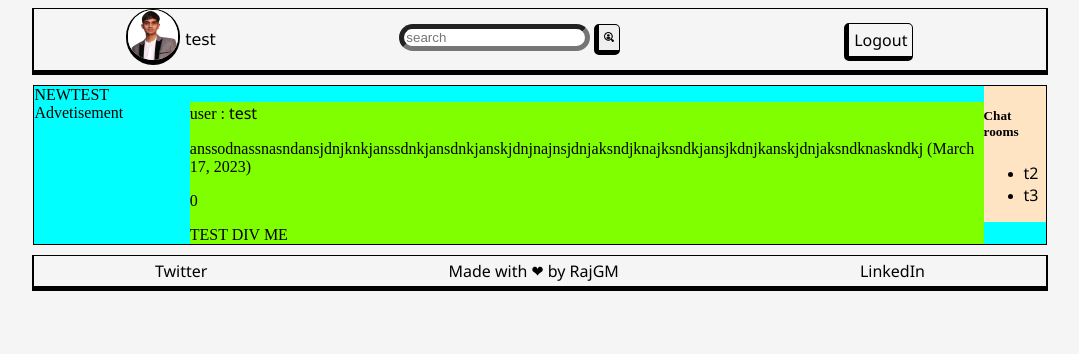
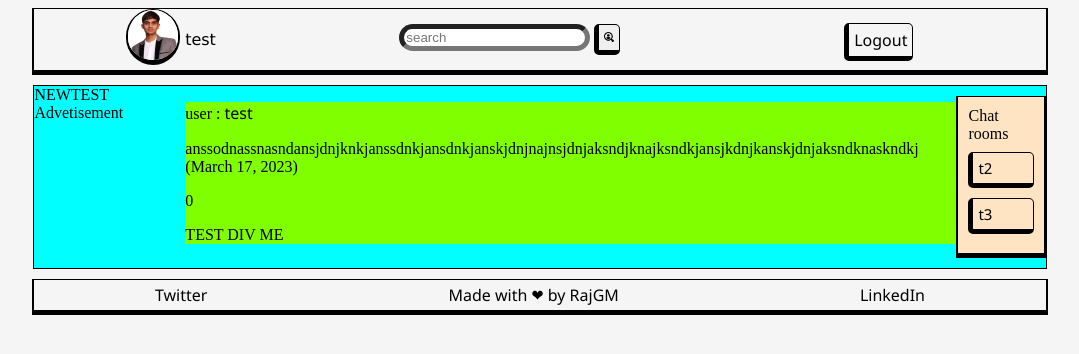
Before and after one commit to RajGM/webDevProject, a Django app: page / in a window 1280 px wide. Shown: the top 354 px of the page, without its empty margins (100-1179 px from the left). Run offline with Django 3.2, Linux system fonts and the light colour scheme; a user stored in the database is signed in; data comes from the database, SQL or seed files in the repository; both versions use the stored data as it was after the commit.

Commit message:
chatList design done

```diff
--- a/socialmedia/static/css/index.css
+++ b/socialmedia/static/css/index.css
@@ -93,6 +93,9 @@ a{
     display: flex;
     flex-direction: column;
     background-color: bisque;
+    margin-top: 10px;
+    padding: 10px;
+    margin-bottom: 10px;
 }
 
 .row{
@@ -103,3 +106,17 @@ a{
     gap: 5px;
     font-family: 'Lucida Sans', 'Lucida Sans Regular', 'Lucida Grande', 'Lucida Sans Unicode', Geneva, Verdana, sans-serif;
 }
+
+.chatRoomList{
+    display: flex;
+    flex-direction: column;
+    min-height: 100px;
+    justify-content: center;
+    font-size: 15px;
+    gap:10px;
+    font-family:'Lucida Sans', 'Lucida Sans Regular', 'Lucida Grande', 'Lucida Sans Unicode', Geneva, Verdana, sans-serif;
+}
+
+ul{
+    list-style: none;
+}
--- a/socialmedia/templates/chat_room.html
+++ b/socialmedia/templates/chat_room.html
@@ -1,4 +1,4 @@
-{% extends "snsApp/home_base.html" %}
+{% extends "./home_base.html" %}
 {% block content %}
   {% if user.is_authenticated %}
   <textarea id="chat-log" cols="100" rows="20"></textarea><br>
@@ -42,5 +42,5 @@
   {% endif%}
 {% endblock %}
 {% block sidebar%}
-  {% include "snsApp/sidebar.html" %}
+  {% include "./sidebar.html" %}
 {% endblock %}
--- a/socialmedia/templates/sidebar.html
+++ b/socialmedia/templates/sidebar.html
@@ -1,13 +1,15 @@
-<div class="sideBar">
+<div class="sideBar boderDiv">
 {% if user.is_authenticated %}
 
-    <div class="sidebar-chat">
-      <h5>Chat rooms </h5>
-      <ul>
-        {% for following in following_list %}
-        <li><a href="/chat/{{ following.chat_room }}"> {{ following.user }} </a></li>
+    <div >
+      <div>Chat rooms </div>
+        <div class="chatRoomList">
+        {% for following in following_list %}<a href="/chat/{{ following.chat_room }}"> <div class="button">
+          {{ following.user }}
+        </div>  </a>
         {% endfor %}
-      </ul>
+      </div>
+
     </div>
 
   {% else %}
```
Also changed, not shown: db.sqlite3.
